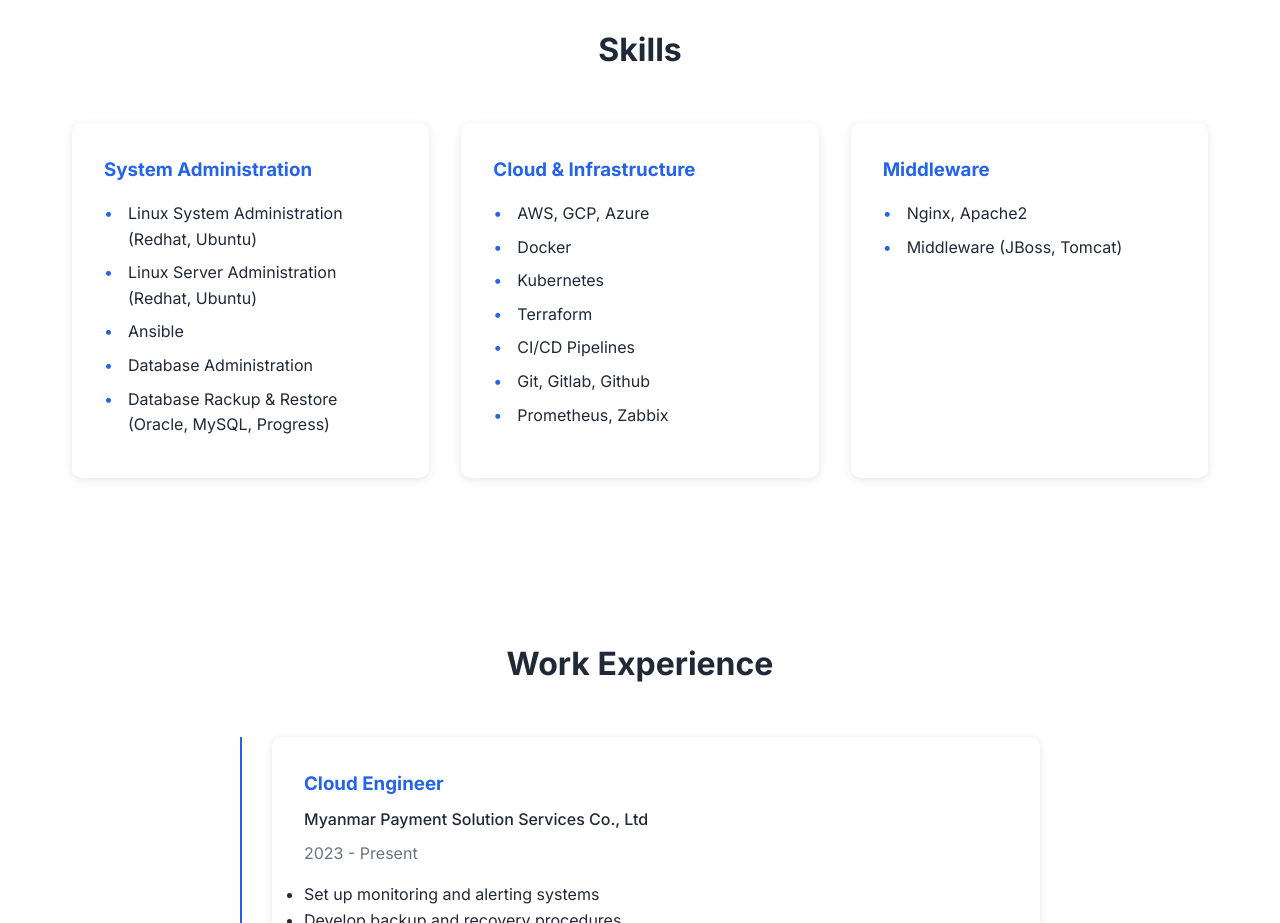
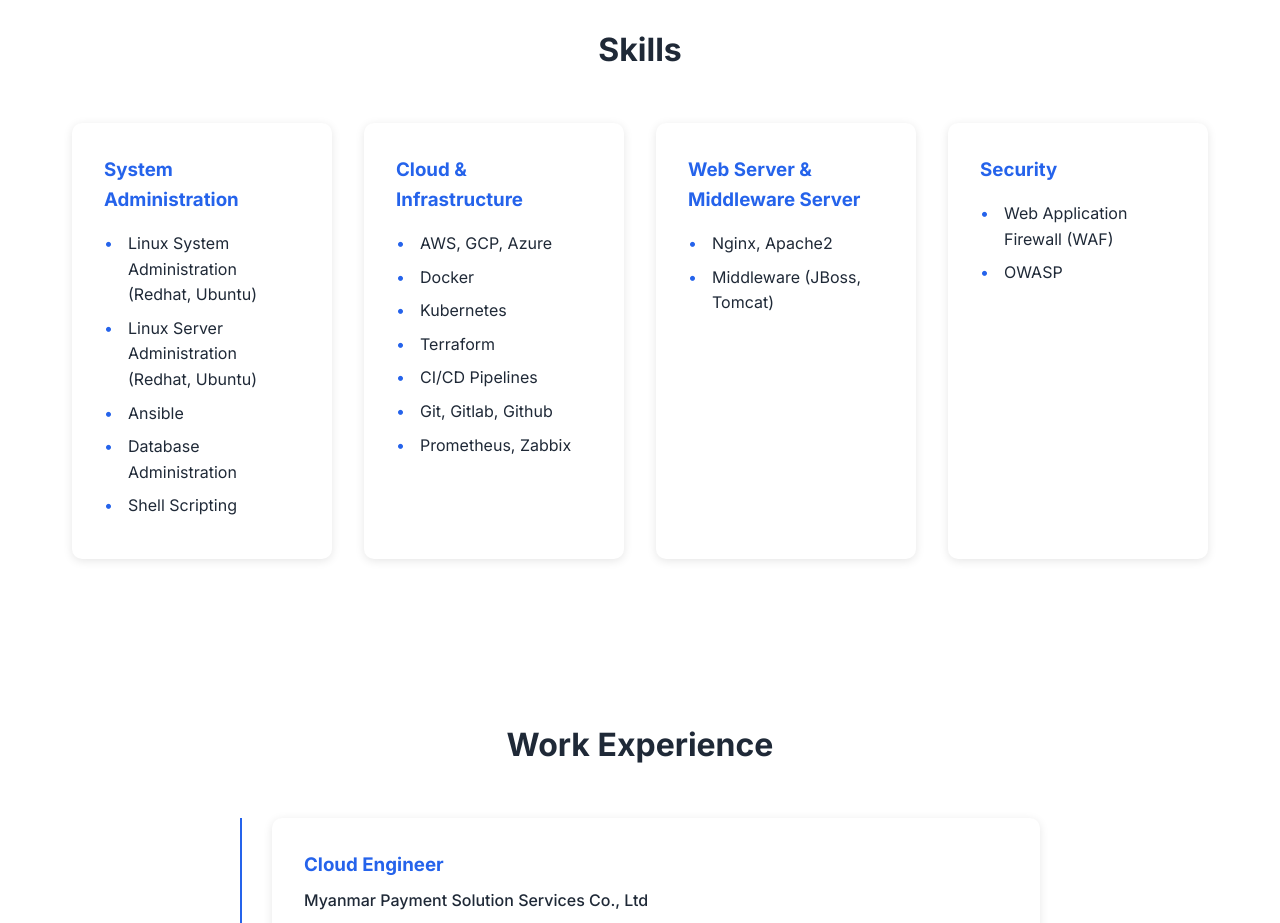
Before and after one commit to wpaing/Portfolio-, a plain HTML site: page index.html in a window 1280 px wide. Shown: the part 1120-2043 px from the top of the page. Drawn offline with Linux system fonts and the light colour scheme.

```diff
--- a/index.html
+++ b/index.html
@@ -50,17 +50,14 @@
         <div class="container">
             <h2 class="section-title">About Me</h2>
             <div class="about-content">
-                <p>A versatile System Engineer with dual degrees in Technology and Engineering, specializing in cloud
-                    infrastructure and system administration.
-                    Bringing over 4 years of hands-on experience in managing critical banking systems and cloud
-                    environments. Proficient in multiple cloud platforms (AWS, GCP, Azure), containerization
-                    technologies, and automation tools.
-                    Demonstrated expertise in implementing robust monitoring systems, optimizing infrastructure
-                    performance, and maintaining high-availability environments.</p>
-                <p>Passionate about continuous learning and staying updated with the latest industry trends. Eager to
-                    contribute to innovative projects and make a meaningful impact in the field of cloud infrastructure
-                    and system administration.</p>
+                <p>
+                    A versatile System Engineer with dual degrees in Technology and Engineering, specializing in cloud infrastructure and system administration. Bringing over 4 years of hands-on experience in managing critical banking systems and cloud environments. Proficient in multiple cloud platforms (AWS, GCP, Azure), containerization technologies, and automation tools. Demonstrated expertise in implementing robust monitoring systems, optimizing infrastructure performance, and maintaining high-availability environments.
+                </p>
+                <p>
+                    Passionate about continuous learning and staying updated with the latest industry trends. Eager to contribute to innovative projects and make a meaningful impact in the field of cloud infrastructure and system administration.
+                </p>
             </div>
+        </div>
     </section>
 
     <section id="skills" class="skills">
@@ -74,7 +71,7 @@
                         <li>Linux Server Administration (Redhat, Ubuntu)</li>
                         <li>Ansible</li>
                         <li>Database Administration </li>
-                        <li>Database Rackup & Restore (Oracle, MySQL, Progress)</li>
+                        <li>Shell Scripting</li>
                     </ul>
                 </div>
                 <div class="skill-category">
@@ -90,10 +87,17 @@
                     </ul>
                 </div>
                 <div class="skill-category">
-                    <h3>Middleware </h3>
+                    <h3>Web Server & Middleware Server </h3>
                     <ul>
                         <li>Nginx, Apache2 </li>
                         <li>Middleware (JBoss, Tomcat)</li>
+                    </ul>
+                </div>
+                <div class="skill-category">
+                    <h3>Security</h3>
+                    <ul>
+                        <li> Web Application Firewall (WAF)</li>
+                        <li> OWASP </li>
                     </ul>
                 </div>
             </div>
```
